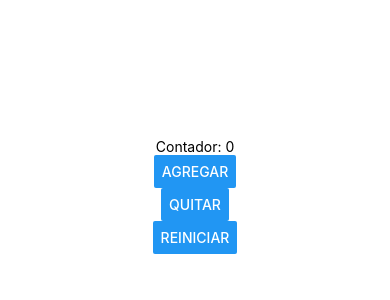
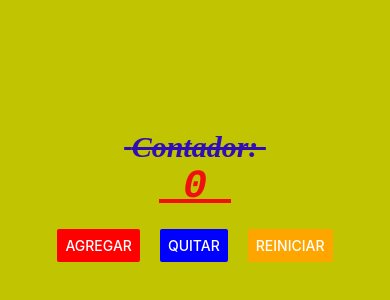
Before and after one commit to Rodrigo-Abed-Cruz-Diaz/PAM211, a React Native app in the folder Intro/: screen / in a window 390 px wide. Shown: the part 226-526 px from the top of the page. Built offline with nearby package versions, Linux system fonts and the light colour scheme.

Commit message:
Practica 6
Desarrolle la practica 6 que resolvimos en el salon de clase

```diff
--- a/Intro/App.js
+++ b/Intro/App.js
@@ -1,38 +1,13 @@
 
 //1. Imports: Zona de importaciones
-import { StatusBar } from 'expo-status-bar';
-import { StyleSheet, Text, View, Button } from 'react-native';
-import React, { useState } from 'react';
+import ContadorScreen from './screens/ContadorScreen';
+
 
 
 
 //2. Main: Zona de componentes
 export default function App() {
-
-    const [contador, setContador] = useState(0);
-
-  return (
-
-    <View style={styles.container}>
-
-      <Text> Contador: {contador} </Text>
-      <Button title='Agregar' onPress={()=>setContador(contador+1)}/>
-      <Button title='Quitar' onPress={()=>setContador(contador-1)}/>
-      <Button title='Reiniciar' onPress={()=>setContador(0)}/>
-      <StatusBar style="auto" />
-
-    </View>
-
-
+    return (
+      <ContadorScreen> </ContadorScreen>
   );
 }
-
-//3. Estilos: Zona de estetica para componentes
-const styles = StyleSheet.create({
-  container: {
-    flex: 1,
-    backgroundColor: '#fff',
-    alignItems: 'center',
-    justifyContent: 'center',
-  },
-});
--- /dev/null
+++ b/Intro/screens/ContadorScreen.js
@@ -0,0 +1,60 @@
+
+//1. Imports: Zona de importaciones
+import { StatusBar } from 'expo-status-bar';
+import { StyleSheet, Text, View, Button } from 'react-native';
+import React, { useState } from 'react';
+
+//2. Main: Zona de componentes
+export default function ContadorScreen() {
+
+    const [contador, setContador] = useState(0);
+
+  return (
+
+    <View style={styles.container}>
+
+      <Text style={styles.texto}> Contador: </Text>
+      <Text style={styles.texto2}> {contador} </Text>
+
+      <View style={styles.botonesContainer}>
+      <Button color='red' title='Agregar' onPress={()=>setContador(contador+1)}/>
+      <Button color='blue' title='Quitar' onPress={()=>setContador(contador-1)}/>
+      <Button color='orange' title='Reiniciar' onPress={()=>setContador(0)}/>
+      </View>
+      <StatusBar style="auto" />
+
+    </View>
+
+
+  );
+}
+//3. Estilos: Zona de estetica para componentes
+const styles = StyleSheet.create({
+  container: {
+    flex: 1,
+    backgroundColor: '#c1c401ff',
+    alignItems: 'center',
+    justifyContent: 'center',
+  },
+  texto:{
+    color:'#300eb5ff',
+    fontSize:30,
+    fontFamily: 'Time New Roman',
+    fontWeight: 'bold',
+    fontStyle: 'italic',
+    textDecorationLine: 'line-through',
+  },
+  texto2:{
+    color:'#f10f0fff',
+    fontSize:40,
+    fontFamily: 'Courier',
+    fontWeight: '900',
+    fontStyle: 'italic',
+    textDecorationLine: 'underline',
+  },
+  botonesContainer:{
+    marginTop: 20,
+    flexDirection: 'row',
+    gap: 20,
+  },
+});
```
